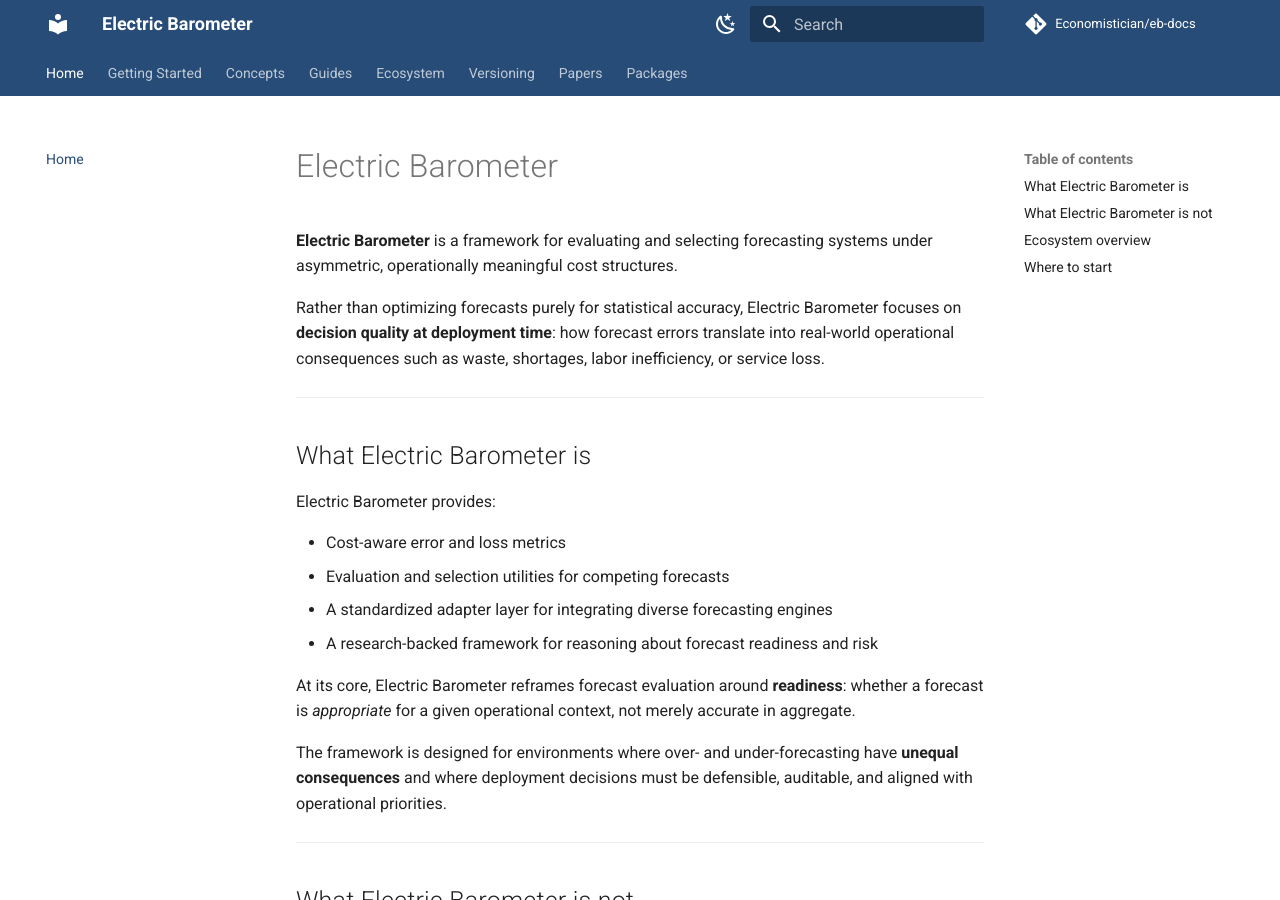
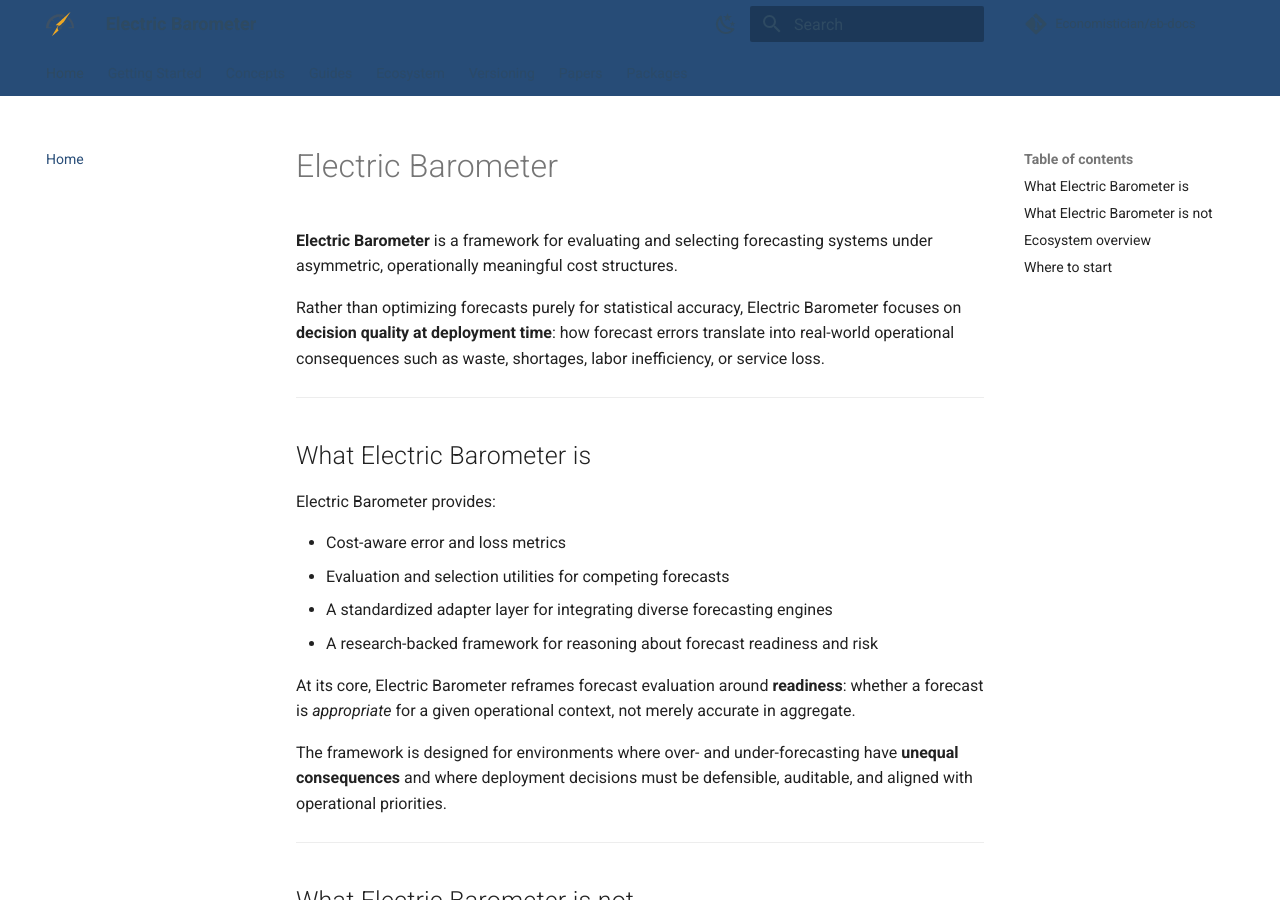
Before and after one commit to Economistician/eb-docs, an MkDocs documentation site: the page built from docs/index.md, in a window 1280 px wide and 900 px high. Built offline with MkDocs 1.6.1 and Material for MkDocs 9.7.7, drawn with Linux system fonts in a browser that asks for light colours; comment, search, counter and statistics services are not loaded.

Commit message:
chore(docs): wire EB brand logo and color stylesheets

```diff
--- a/mkdocs.yml
+++ b/mkdocs.yml
@@ -7,8 +7,8 @@ repo_url: https://github.com/Economistician/eb-docs
 
 theme:
   name: material
-  # logo: assets/logo.svg
-  # favicon: assets/favicon.png
+  logo: assets/brand/logo/electric_barometer.svg
+  favicon: assets/brand/favicon/favicon.svg
   palette:
     # Light mode
     - scheme: default
@@ -174,6 +174,8 @@ plugins:
             show_if_no_docstring: false
 
 extra_css:
+  - stylesheets/eb-brand-tokens.css
+  - stylesheets/eb-brand-colors.css
   - stylesheets/extra.css
 
 extra_javascript:
```
